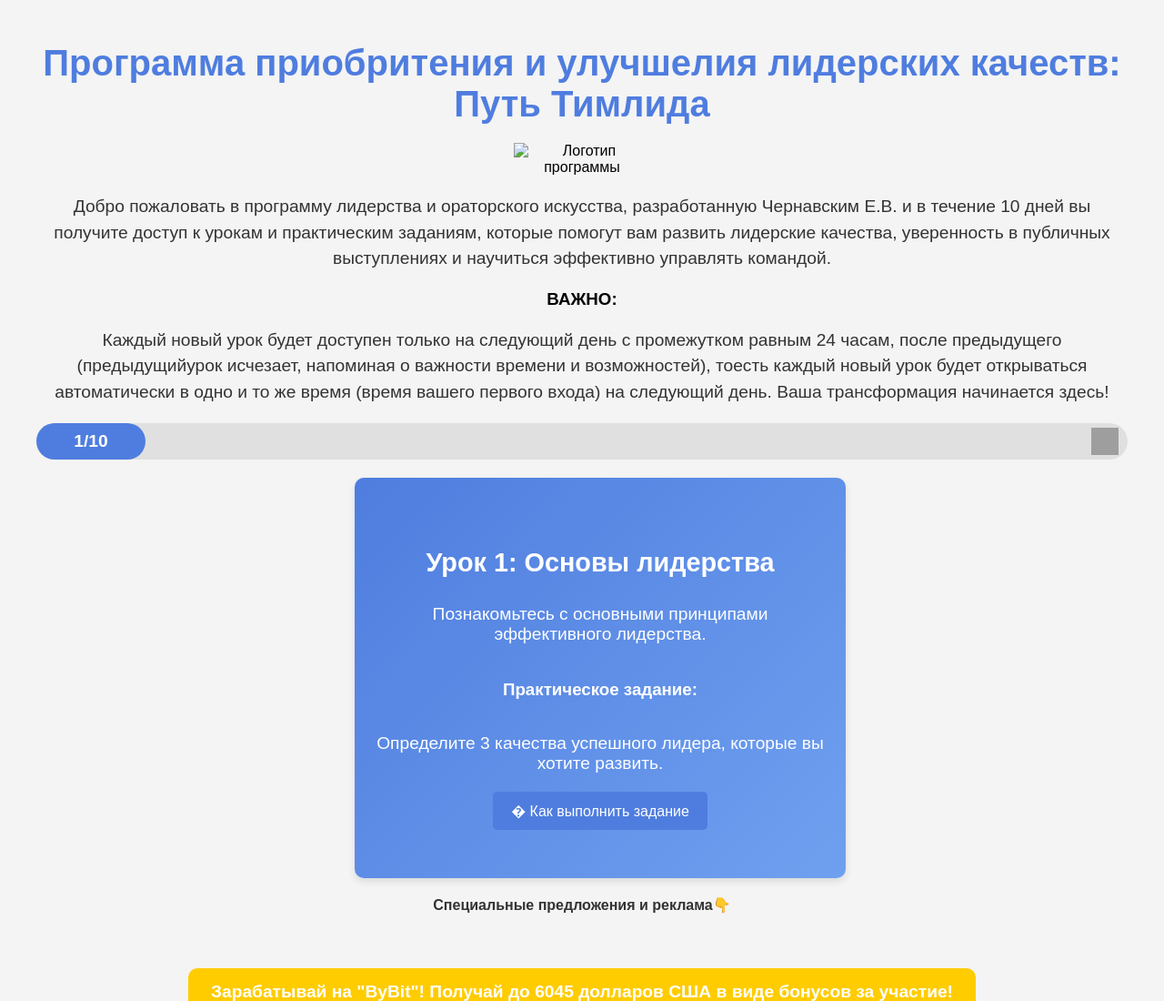
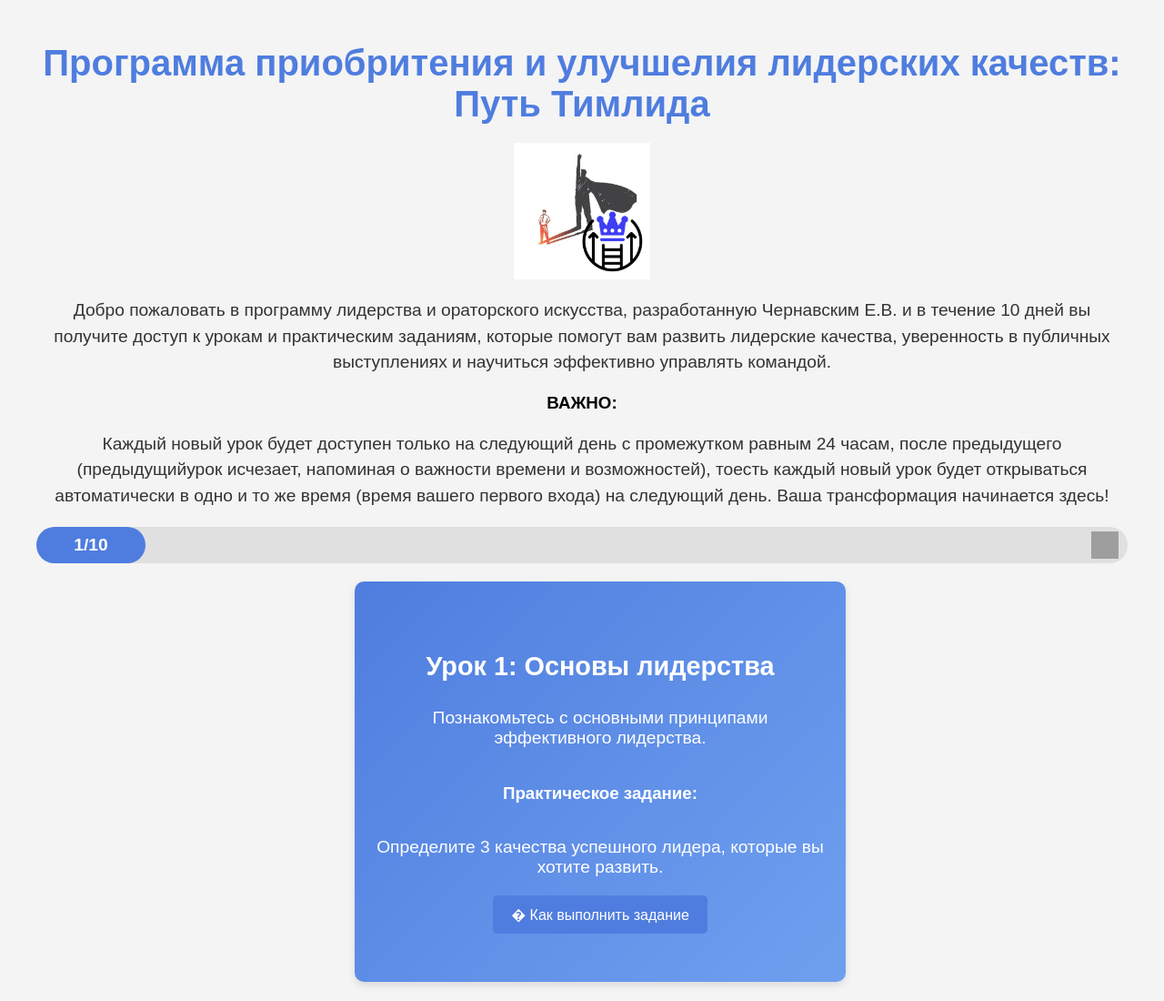
Before and after one commit to Evgeniyzen/lp, a plain HTML site: page index.html in a window 1280 px wide. Shown: the top 1100 px of the page at 91% size. Drawn offline with Linux system fonts and the light colour scheme; the site is published under a folder, as on GitHub Pages, so addresses that start at the root find nothing; grey boxes are pictures that could not be loaded.

Commit message:
Update index.html
logo & favicon

```diff
--- a/index.html
+++ b/index.html
@@ -5,13 +5,13 @@
     <meta name="viewport" content="width=device-width, initial-scale=1.0">
     <title>Программа улучшелия и приобритения лидерских качеств: Путь Тимлида</title>
     <link rel="stylesheet" href="style.css">
-    <link rel="icon" href="/icon-192x192.png" type="image/png" sizes="192x192">
+    <link rel="icon" href="icon-192x192.png" type="image/png" sizes="192x192">
 </head>
 <body>
     <div class="container">
         <div class="intro">
            <h1>Программа приобритения и улучшелия лидерских качеств: Путь Тимлида</h1>
-            <img src="/icon-512x512.png" alt="Логотип программы" class="logo">
+            <img src="icon-512x512.png" alt="Логотип программы" class="logo">
             <p>Добро пожаловать в программу лидерства и ораторского искусства, разработанную Чернавским Е.В. и в течение 10 дней вы получите доступ к урокам и практическим заданиям, которые помогут вам развить лидерские качества, уверенность в публичных выступлениях и научиться эффективно управлять командой.</p> <h3>ВАЖНО:</h3><p>Каждый новый урок будет доступен только на следующий день с промежутком равным 24 часам, после предыдущего (предыдущийурок исчезает, напоминая о важности времени и возможностей), тоесть каждый новый урок будет открываться автоматически в одно и то же время (время вашего первого входа) на следующий день. Ваша трансформация начинается здесь!</p>
         </div>
 
```
